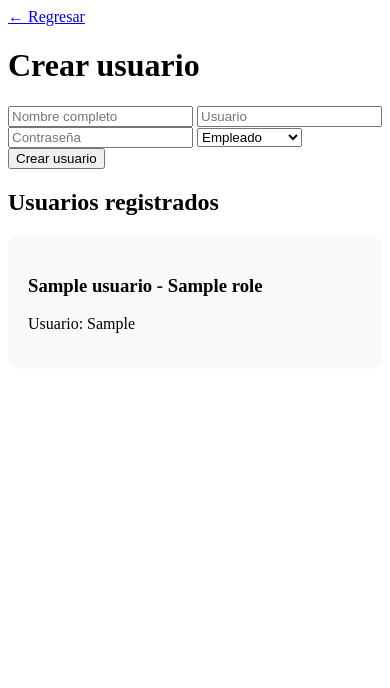
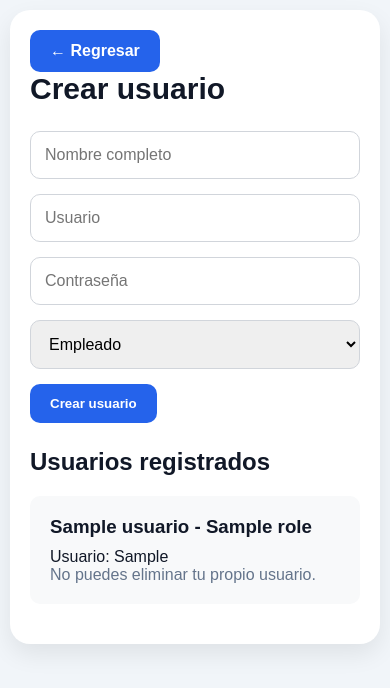
Before and after one commit to abdielsolar04-star/sistema-inventario, a PHP site: page /vista/usuarios.php in a window 390 px wide. Shown: the top 688 px of the page. Run offline with PHP 8.4, Linux system fonts and the light colour scheme; the visitor is signed in with stand-in values (Sample User, id 1); tables that the repository leaves empty or names only in its code hold one stand-in row (values such as "Sample post"); data that the repository does not hold is empty.

Commit message:
agregar eliminar usuarios admin

```diff
--- a/assets/css/estilo.css
+++ b/assets/css/estilo.css
@@ -1,3 +1,90 @@
+/* =========================================================
+   ESTILO GENERAL
+========================================================= */
+
+*{
+    margin:0;
+    padding:0;
+    box-sizing:border-box;
+}
+
+body{
+    font-family:Arial, Helvetica, sans-serif;
+    background:#f1f5f9;
+    color:#111827;
+}
+
+/* =========================================================
+   LOGIN
+========================================================= */
+
+.login-body{
+    display:flex;
+    justify-content:center;
+    align-items:center;
+    min-height:100vh;
+    background:linear-gradient(135deg,#2563eb,#1e3a8a);
+}
+
+.login-card{
+    background:white;
+    width:420px;
+    padding:40px;
+    border-radius:25px;
+    box-shadow:0 15px 35px rgba(0,0,0,0.2);
+}
+
+.login-card h1{
+    font-size:42px;
+    margin-bottom:10px;
+    color:#111827;
+    text-align:center;
+}
+
+.login-card p{
+    text-align:center;
+    margin-bottom:25px;
+    color:#64748b;
+}
+
+.login-card input{
+    width:100%;
+    padding:14px;
+    margin-bottom:15px;
+    border:1px solid #cbd5e1;
+    border-radius:12px;
+    font-size:16px;
+}
+
+.login-card button{
+    width:100%;
+    padding:14px;
+    background:#2563eb;
+    color:white;
+    border:none;
+    border-radius:12px;
+    font-size:16px;
+    cursor:pointer;
+    font-weight:bold;
+}
+
+.login-card button:hover{
+    background:#1d4ed8;
+}
+
+.error{
+    background:#fee2e2;
+    color:#991b1b;
+    padding:12px;
+    border-radius:10px;
+    margin-top:15px;
+    text-align:center;
+}
+
+/* =========================================================
+   DASHBOARD
+========================================================= */
+
 .inicio{
     min-height:100vh;
     background:#f1f5f9;
@@ -47,7 +134,7 @@
     max-width:1000px;
     margin:0 auto;
     display:grid;
-    grid-template-columns:repeat(auto-fit,minmax(200px,1fr));
+    grid-template-columns:repeat(auto-fit,minmax(220px,1fr));
     gap:20px;
 }
 
@@ -71,26 +158,253 @@
 }
 
 .salir{
+    background:#dc2626 !important;
+    color:white !important;
+}
+
+.salir:hover{
+    background:#991b1b !important;
+}
+
+/* =========================================================
+   CONTENEDOR
+========================================================= */
+
+.contenedor{
+    max-width:1300px;
+    margin:30px auto;
+    background:white;
+    padding:30px;
+    border-radius:20px;
+    box-shadow:0 10px 25px rgba(0,0,0,0.08);
+}
+
+/* =========================================================
+   TITULOS
+========================================================= */
+
+h1{
+    margin-bottom:25px;
+    font-size:40px;
+}
+
+h2{
+    margin:25px 0 15px;
+}
+
+h3{
+    margin-bottom:10px;
+}
+
+/* =========================================================
+   FORMULARIOS
+========================================================= */
+
+form{
+    margin-bottom:25px;
+}
+
+input,
+select{
+    width:100%;
+    padding:14px;
+    border:1px solid #d1d5db;
+    border-radius:10px;
+    margin-bottom:15px;
+    font-size:16px;
+}
+
+/* =========================================================
+   BOTONES
+========================================================= */
+
+button,
+.btn{
+    background:#2563eb;
+    color:white;
+    border:none;
+    padding:12px 20px;
+    border-radius:10px;
+    cursor:pointer;
+    text-decoration:none;
+    display:inline-block;
+    font-weight:bold;
+    transition:0.3s;
+}
+
+button:hover,
+.btn:hover{
+    background:#1d4ed8;
+}
+
+.btn-danger{
     background:#dc2626;
     color:white;
+    padding:10px 15px;
+    border-radius:10px;
+    text-decoration:none;
+    font-weight:bold;
+    display:inline-block;
 }
 
+.btn-danger:hover{
+    background:#991b1b;
+}
+
+.btn-success{
+    background:#16a34a;
+}
+
+.btn-success:hover{
+    background:#15803d;
+}
+
+.btn-warning{
+    background:#f59e0b;
+}
+
+.btn-warning:hover{
+    background:#d97706;
+}
+
+/* =========================================================
+   TABLAS
+========================================================= */
+
+table{
+    width:100%;
+    border-collapse:collapse;
+    margin-top:20px;
+}
+
+table th{
+    background:#2563eb;
+    color:white;
+    padding:15px;
+    text-align:left;
+}
+
+table td{
+    padding:14px;
+    border-bottom:1px solid #e5e7eb;
+}
+
+table tr:hover{
+    background:#f8fafc;
+}
+
+/* =========================================================
+   TARJETAS
+========================================================= */
+
+.cards-ganancias{
+    display:grid;
+    grid-template-columns:repeat(auto-fit,minmax(220px,1fr));
+    gap:15px;
+    margin:20px 0;
+}
+
+.card-ganancia{
+    background:#2563eb;
+    color:white;
+    padding:20px;
+    border-radius:15px;
+    text-align:center;
+}
+
+.card-ganancia h2{
+    font-size:32px;
+    margin-top:10px;
+}
+
+.ganancia{
+    color:#16a34a;
+    font-weight:bold;
+}
+
+.perdida{
+    color:#dc2626;
+    font-weight:bold;
+}
+
+/* =========================================================
+   CAJA
+========================================================= */
+
+.caja-grid{
+    display:grid;
+    grid-template-columns:2fr 2fr 1fr 1fr;
+    gap:10px;
+    margin-bottom:20px;
+}
+
+.total{
+    text-align:right;
+    font-size:35px;
+    margin-top:20px;
+    font-weight:bold;
+}
+
+/* =========================================================
+   TICKET
+========================================================= */
+
+.ticket{
+    width:360px;
+    margin:auto;
+    background:white;
+    padding:20px;
+    border-radius:20px;
+    box-shadow:0 10px 25px rgba(0,0,0,0.1);
+}
+
+.ticket h2{
+    text-align:center;
+}
+
+.ticket p{
+    margin:5px 0;
+}
+
+.center{
+    text-align:center;
+}
+
+/* =========================================================
+   RESPONSIVE
+========================================================= */
+
 @media(max-width:768px){
-    .inicio{
-        padding:18px;
+
+    .contenedor{
+        padding:20px;
+        margin:10px;
+    }
+
+    h1{
+        font-size:30px;
+    }
+
+    .logo-box{
+        padding:25px;
     }
 
     .logo-central{
-        width:160px;
-        height:160px;
-    }
-
-    .logo-box h1{
-        font-size:30px;
+        width:150px;
+        height:150px;
     }
 
     .boton-modulo{
         font-size:16px;
         padding:18px;
     }
+
+    .caja-grid{
+        grid-template-columns:1fr;
+    }
+
+    table{
+        display:block;
+        overflow-x:auto;
+    }
 }
--- a/vista/usuarios.php
+++ b/vista/usuarios.php
@@ -39,13 +39,10 @@ $permisosDisponibles = [
 <h1>Crear usuario</h1>
 
 <form action="../controlador/usuarioController.php" method="POST">
-
     <input type="hidden" name="accion" value="crear">
 
     <input type="text" name="nombre" placeholder="Nombre completo" required>
-
     <input type="text" name="usuario" placeholder="Usuario" required>
-
     <input type="password" name="password" placeholder="Contraseña" required>
 
     <select name="id_rol" required>
@@ -54,7 +51,6 @@ $permisosDisponibles = [
     </select>
 
     <button type="submit">Crear usuario</button>
-
 </form>
 
 <h2>Usuarios registrados</h2>
@@ -64,13 +60,25 @@ $permisosDisponibles = [
 <div style="background:#f8f9fa; padding:20px; margin:20px 0; border-radius:10px;">
 
     <h3>
-                <?php echo $u['nombre']; ?>
-                - <?php echo $u['nombre_rol']; ?>
+        <?php echo htmlspecialchars($u['nombre']); ?>
+        - <?php echo htmlspecialchars($u['nombre_rol']); ?>
     </h3>
 
     <p>
-                Usuario: <?php echo $u['usuario']; ?>
+        Usuario: <?php echo htmlspecialchars($u['usuario']); ?>
     </p>
+
+    <?php if ($u['id_usuario'] != $_SESSION['id_usuario']) { ?>
+        <a
+        href="../controlador/usuarioController.php?eliminar=<?php echo $u['id_usuario']; ?>"
+        class="btn-danger"
+        onclick="return confirm('¿Seguro que deseas eliminar este usuario?')"
+        >
+        Eliminar usuario
+        </a>
+    <?php } else { ?>
+        <p style="color:#64748b;">No puedes eliminar tu propio usuario.</p>
+    <?php } ?>
 
     <?php if ($u['nombre_rol'] == 'Empleado') { ?>
 
@@ -116,9 +124,7 @@ $permisosDisponibles = [
 
             <?php } ?>
 
-                    <button type="submit">
-                        Guardar permisos
-                    </button>
+            <button type="submit">Guardar permisos</button>
 
         </form>
 
```
Also changed, not shown: controlador/usuarioController.php (+61 -5 lines). Lines whose indentation alone changed are shown as unchanged.
